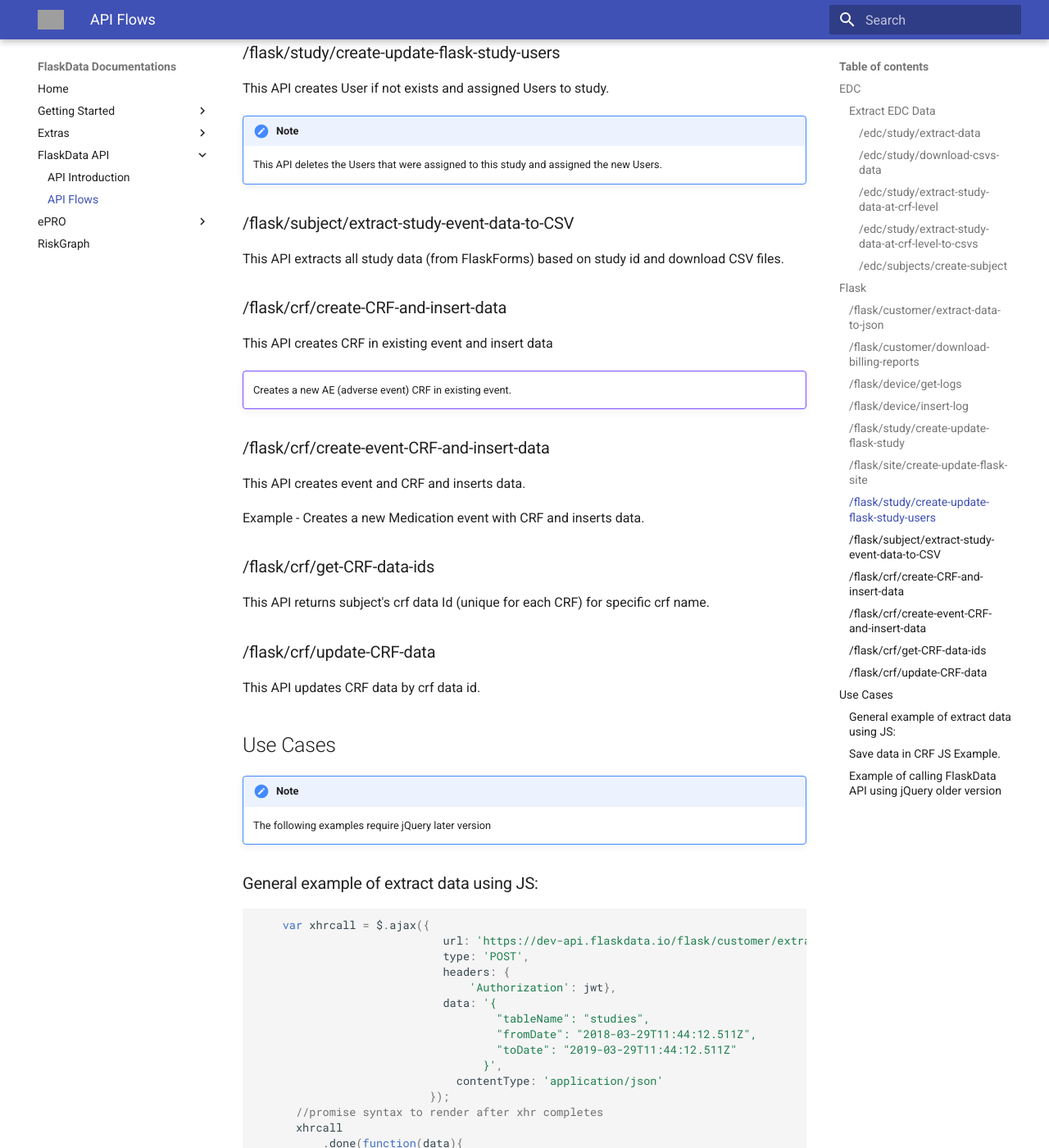
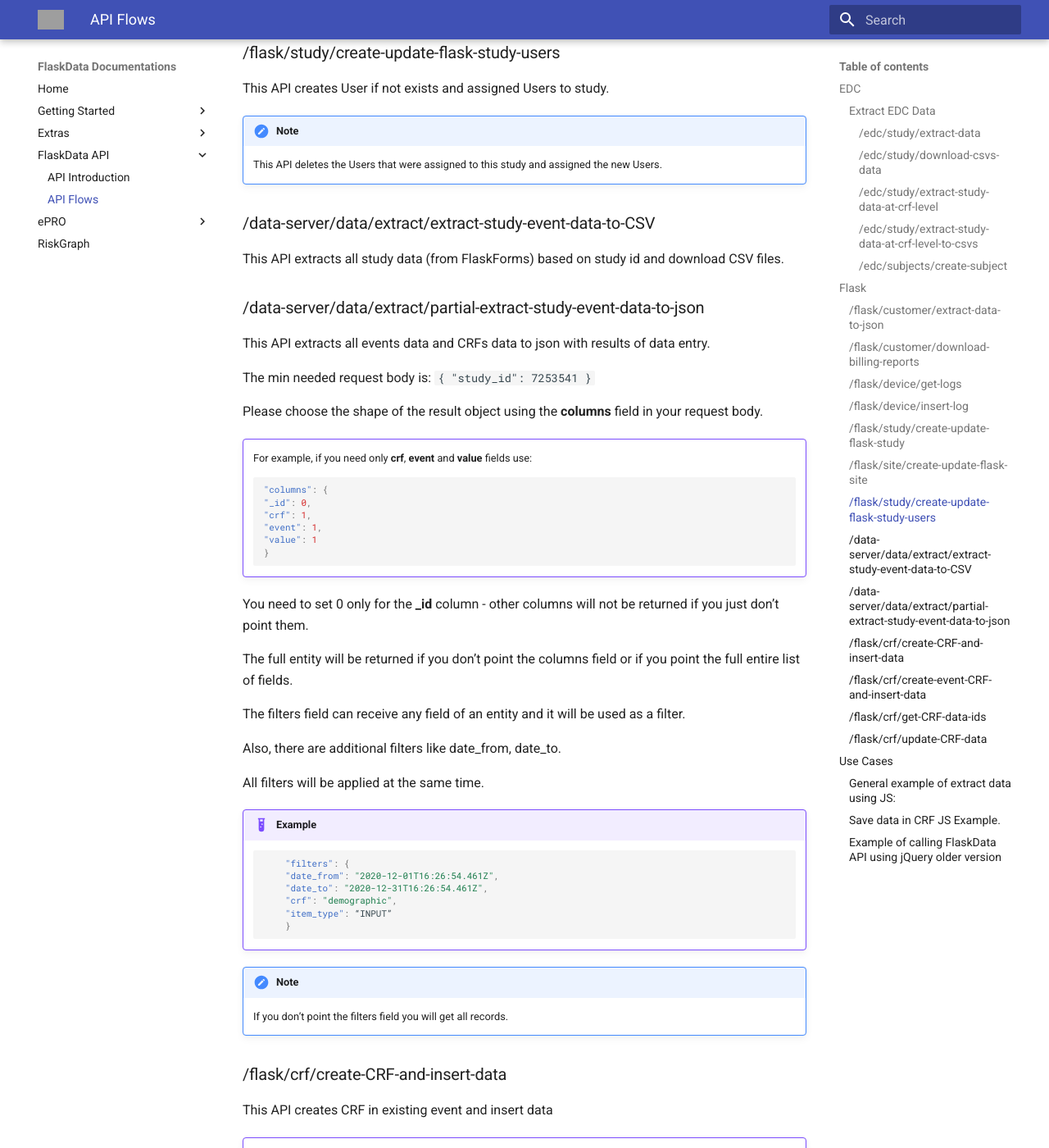
Before and after one commit to onlyjazz/flask-docs, an MkDocs documentation site: the page built from docs/apiflows.md, in a window 1280 px wide and 1400 px high, scrolled down 2980 px. Shown: the whole window at 82% size. Built offline with MkDocs 1.6.1 and Material for MkDocs 9.7.7, drawn with Linux system fonts in a browser that asks for light colours; some of the changed text lies outside the part shown; grey boxes are pictures that could not be loaded.

````diff
--- a/docs/apiflows.md
+++ b/docs/apiflows.md
@@ -110,8 +110,52 @@
 !!! note
     This API deletes the Users that were assigned to this study and assigned the new Users.
 
-### /flask/subject/extract-study-event-data-to-CSV
+### /data-server/data/extract/extract-study-event-data-to-CSV
 This API extracts all study data (from FlaskForms) based on study id and download CSV files.
+
+### /data-server/data/extract/partial-extract-study-event-data-to-json
+This API extracts all events data and CRFs data to json with results of data entry.
+
+The min needed request body is: `{ "study_id": 7253541 }`
+
+Please choose the shape of the result object using the **columns** field in your request body.
+
+!!!example ""
+
+    For example, if you need only **crf**, **event** and **value** fields use:
+    ```json
+    "columns": {
+    "_id": 0,
+    "crf": 1,
+    "event": 1,
+    "value": 1
+    }
+    ```
+
+You need to set 0 only for the **_id** column - other columns will not be returned if you just don’t point them.
+
+The full entity will be returned if you don’t point the columns field or if you point the full entire list of fields.
+
+The filters field can receive any field of an entity and it will be used as a filter.
+
+Also, there are additional filters like date_from, date_to.
+
+All filters will be applied at the same time.
+
+!!!example "Example"
+
+    ```json
+        "filters": {
+        "date_from": "2020-12-01T16:26:54.461Z",
+        "date_to": "2020-12-31T16:26:54.461Z",
+        "crf": "demographic",
+        "item_type": “INPUT”
+        }
+    ```
+
+!!!note
+
+    If you don’t point the filters field you will get all records.
 
 ### /flask/crf/create-CRF-and-insert-data
 This API creates CRF in existing event and insert data
````
Also changed, not shown: other parts of docs/apiflows.md (+1 -1 lines), docs/first_study.md (+1 -1 lines), docs/manage_studies.md (+25 -0 lines), docs/manage_users.md (+1 -1 lines), docs/img/study/study_metadata.PNG (added).
